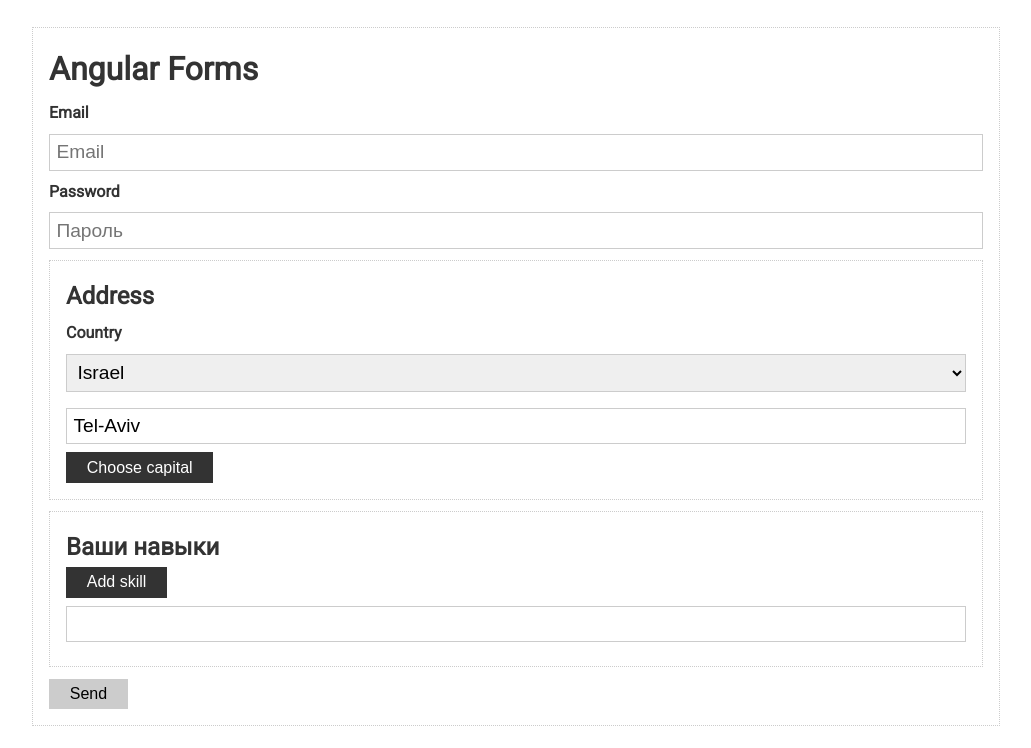
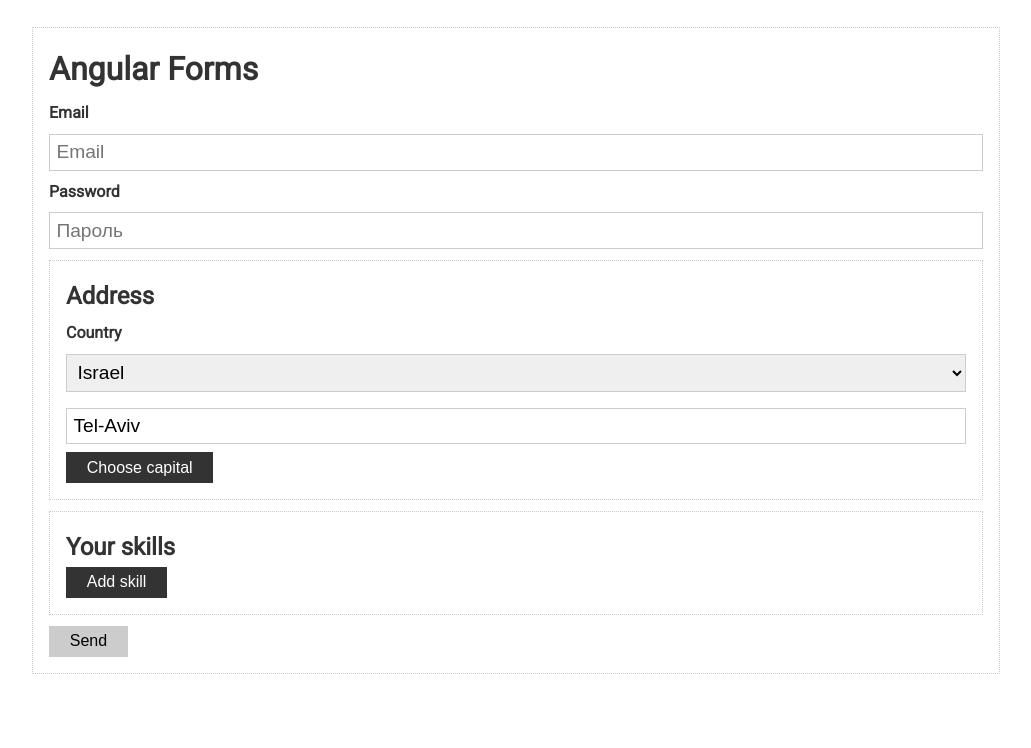
Before and after one commit to AbolnikovAnton/validation-forms, an Angular app: page / in a window 1280 px wide. Shown: the top 748 px of the page, without its empty margins (124-1155 px from the left). Built offline with nearby package versions, Linux system fonts and the light colour scheme.

Commit message:
add skills and validate it

```diff
--- a/src/app/app.component.html
+++ b/src/app/app.component.html
@@ -53,16 +53,20 @@
             </div>
 
             <button class="btn" type="button"
-                (click)="setCapital()"
-            >Choose capital</button>
+                    (click)="setCapital()"
+            >Choose capital
+            </button>
         </div>
 
-        <div class="card">
-            <h2>Ваши навыки</h2>
-            <button class="btn" type="button">Add skill</button>
-            <div class="form-control">
-                <label></label>
-                <input type="text">
+        <div class="card" formGroupName="skills">
+            <h2>Your skills</h2>
+            <button class="btn" type="button"
+                    (click)="addSkill()">Add skill
+            </button>
+            <div class="form-control"
+                 *ngFor="let control of form.get('skills').controls; let idx = index">
+                <label>Skill {{idx + 1}}</label>
+                <input type="text" [formControlName]="idx">
             </div>
         </div>
 
--- a/src/app/app.component.ts
+++ b/src/app/app.component.ts
@@ -1,5 +1,5 @@
 import {Component, OnInit} from '@angular/core';
-import {FormControl, FormGroup, Validators} from '@angular/forms';
+import {FormArray, FormControl, FormGroup, Validators} from '@angular/forms';
 
 @Component({
     selector: 'app-root',
@@ -23,13 +23,13 @@ export class AppComponent implements OnInit {
             address: new FormGroup({
                 country: new FormControl('il'),
                 city: new FormControl('Tel-Aviv', Validators.required)
-            })
+            }),
+            skills: new FormArray([])
         })
     }
 
     submit() {
         if (this.form.valid) {
-            console.log('Form:', this.form);
             const formData = {...this.form.value};
             console.log('Form Data:', formData);
         }
@@ -48,4 +48,9 @@ export class AppComponent implements OnInit {
 
         this.form.patchValue({address: {city: city}})
     }
+
+    addSkill() {
+        const control = new FormControl('', Validators.required);
+        (<FormArray>this.form.get('skills')).push(control)
+    }
 }
```
